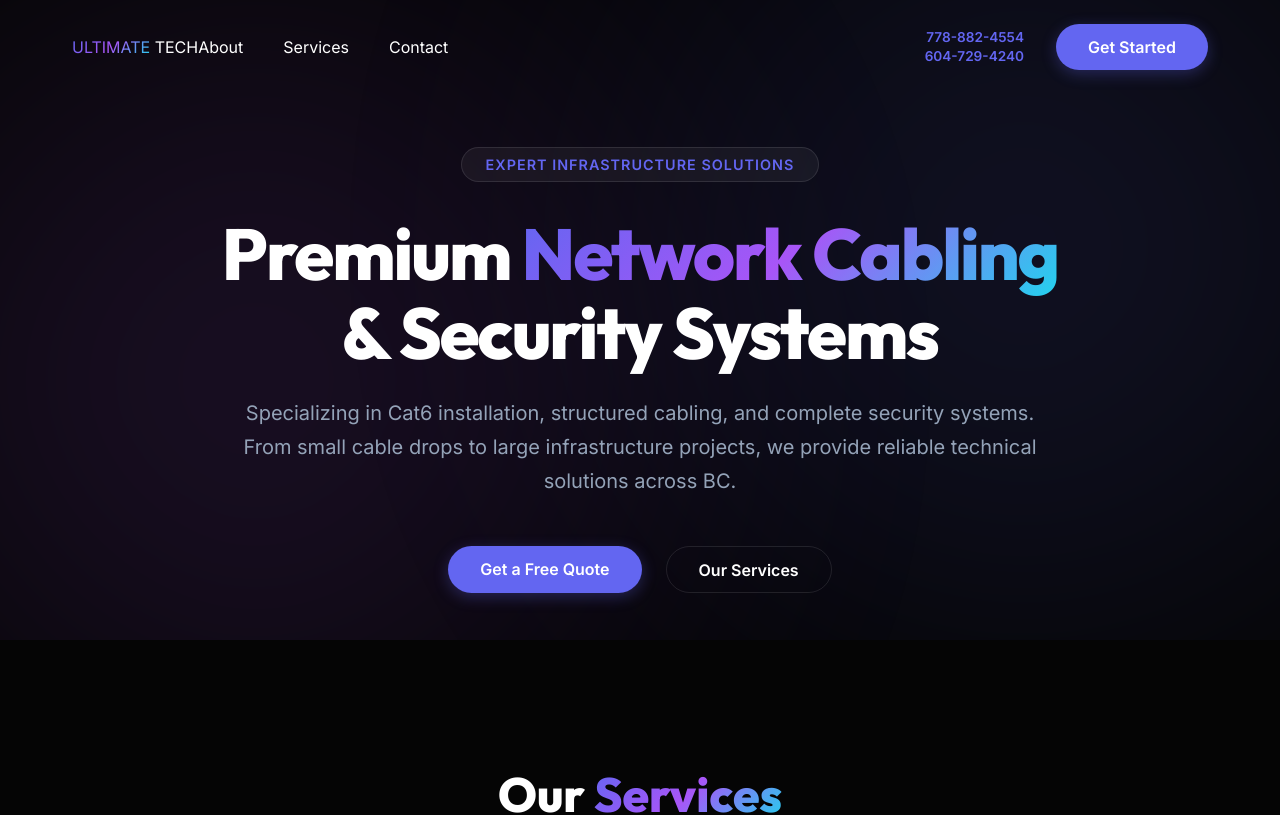
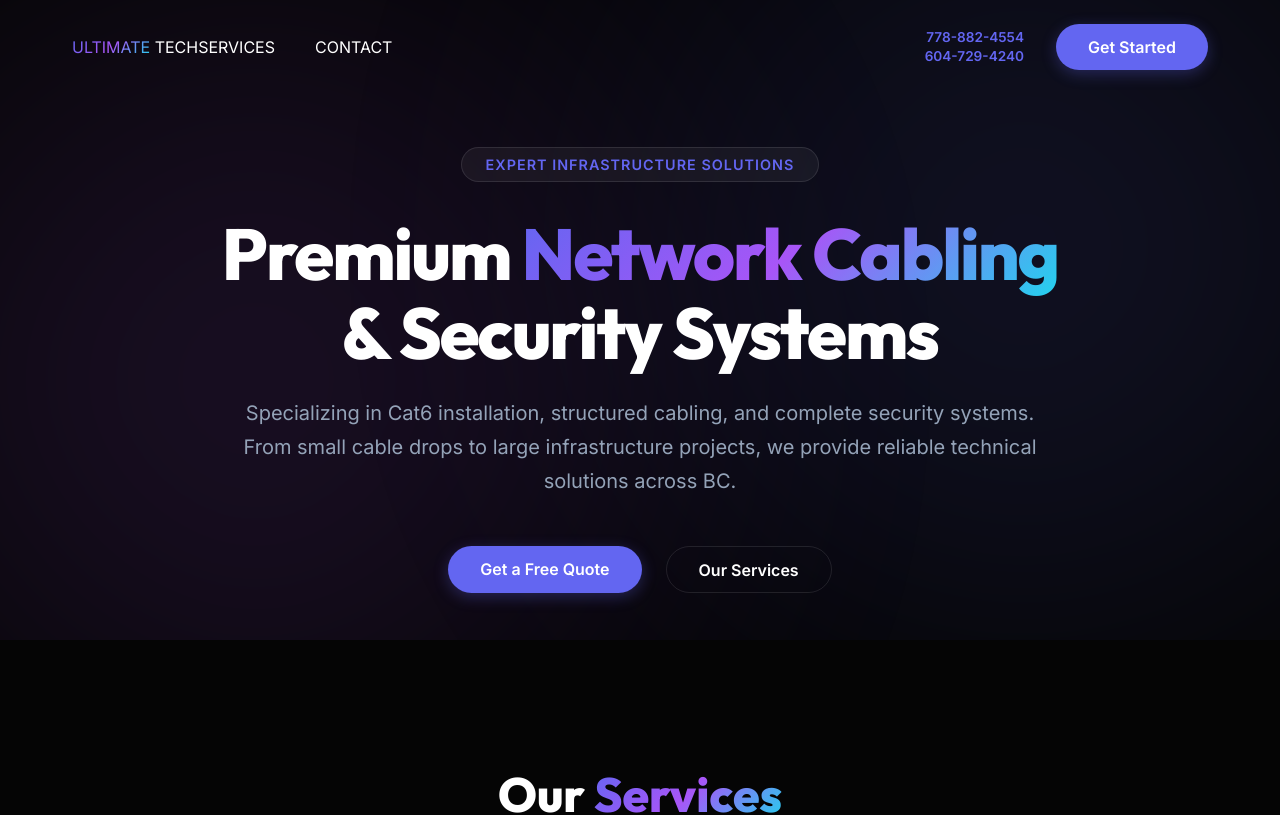
Before and after one commit to normandakh-dev/ultimatetechbc.ca, a Next.js app: page / in a window 1280 px wide. Shown: the top 815 px of the page. Built offline with nearby package versions, Linux system fonts and the light colour scheme; no server answers.

Commit message:
Updated Navbar: Removed About link and renamed links to uppercase

```diff
--- a/src/components/Navbar.tsx
+++ b/src/components/Navbar.tsx
@@ -21,9 +21,8 @@ export default function Navbar() {
           <span className="gradient-text">ULTIMATE</span> TECH
         </Link>
         <ul className="nav-links">
-          <li><Link href="#about">About</Link></li>
-          <li><Link href="#services">Services</Link></li>
-          <li><Link href="#contact">Contact</Link></li>
+          <li><Link href="#services">SERVICES</Link></li>
+          <li><Link href="#contact">CONTACT</Link></li>
         </ul>
         <div className="nav-contact">
           <a href="tel:7788824554" className="phone-link">778-882-4554</a>
```
